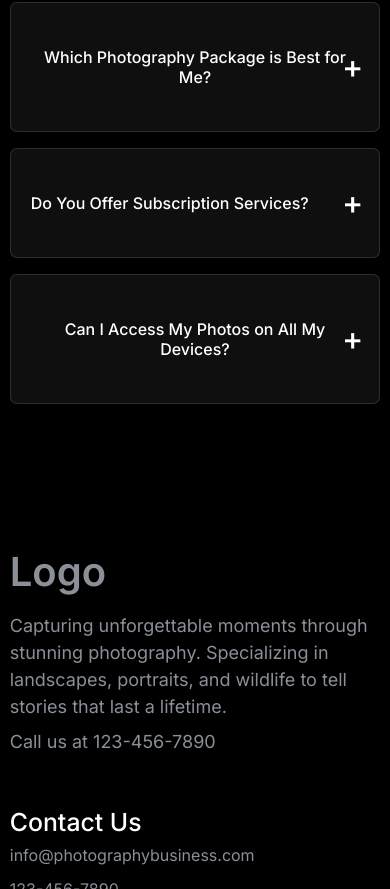
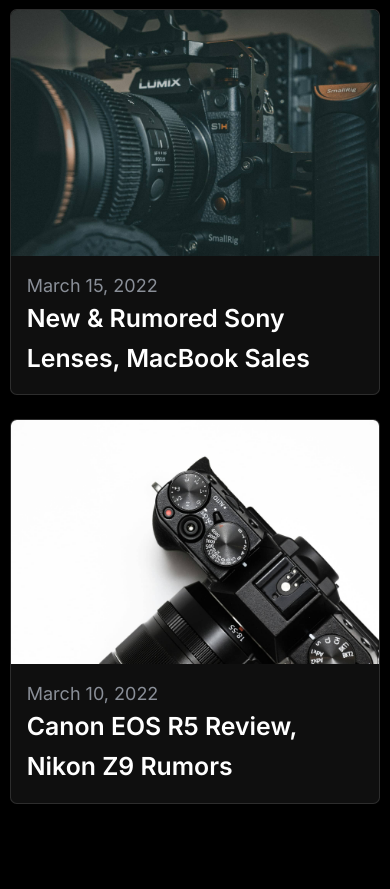
Before and after one commit to rorunsolu/Photography-Website, a website built with Vite: page index.html in a window 390 px wide. Shown: the part 10854-11743 px from the top of the page. Built offline with nearby package versions, Linux system fonts and the light colour scheme.

Commit message:
improved responsiveness for blog cards and added a 4th card

```diff
--- a/index.html
+++ b/index.html
@@ -303,7 +303,20 @@
 
             </a>
 
+            <a class="blogs__card">
+
+              <img class="blogs__card-image" src="./images/blog-4.jpg" alt="camera">
+
+              <div class="blogs__card-text">
+                <p class="blogs__card-date">March 10, 2022</p>
+                <h3 class="blogs__card-title">Canon EOS R5 Review, Nikon Z9 Rumors</h3>
+              </div>
+
+            </a>
+
           </div>
+
+
 
         </div>
 
--- a/styles/blogs.scss
+++ b/styles/blogs.scss
@@ -4,9 +4,15 @@
     }
 
     &__cards {
-        display: grid;
-        grid-template-columns: repeat(3, 1fr);
+                display: grid;
+        grid-template-columns: repeat(auto-fit, minmax(350px, 1fr));
         gap: var(--gap-card-wrapper);
+
+        margin-bottom: 3rem;
+
+        @media (width < 500px) {
+            grid-template-columns: repeat(auto-fit, minmax(250px, 1fr));
+        }
     }
 
     &__card {
```
Also changed, not shown: images/blog-4.jpg (added).
